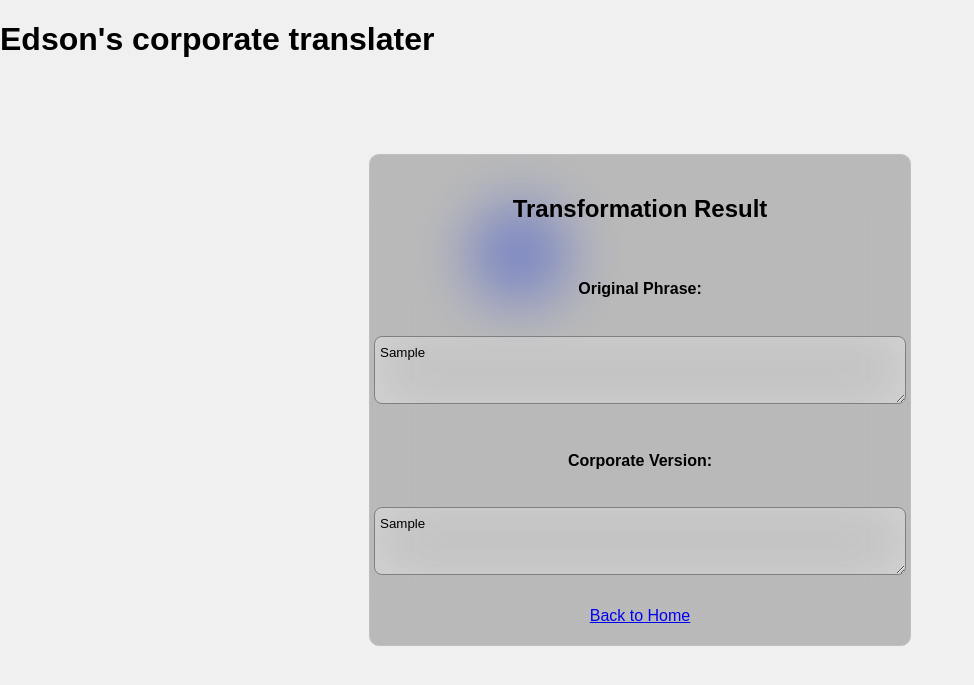
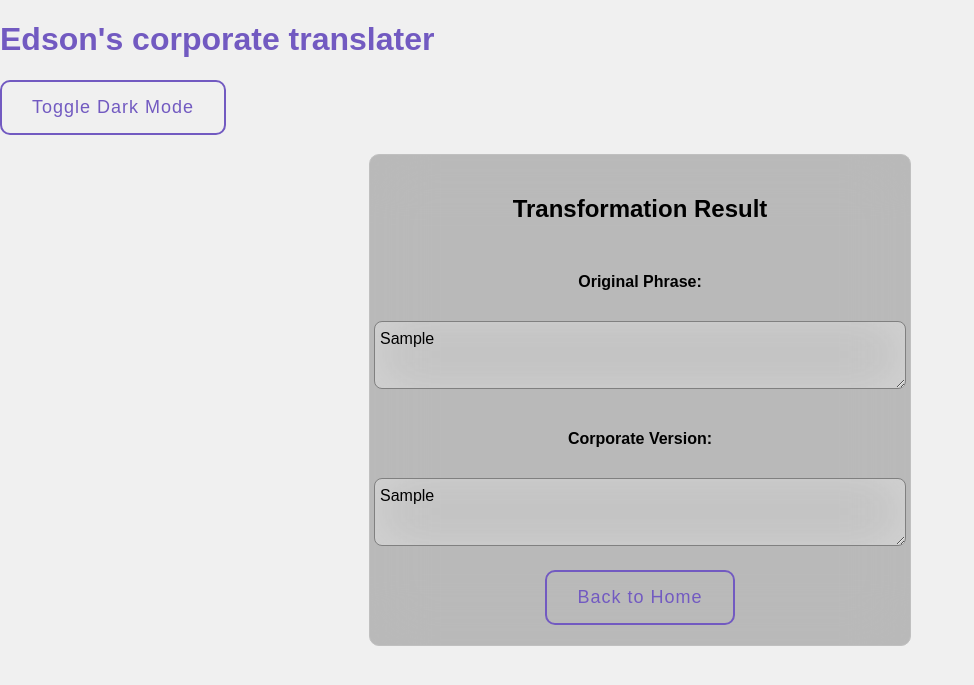
Before and after one commit to edsonli1999/Corporate-Translate-Flask, a Flask app: template templates/result.html in a window 1280 px wide. Shown: the top 685 px of the page, without its empty margins (0-974 px from the left). Run offline with Flask 3, Linux system fonts and the light colour scheme; the template is opened without the code that fills it: most values are stand-ins (such as "Sample title", 1, 10 or a date in 2020).

Commit message:
Added toggle dark mode button, more styling updates, and optimisations

```diff
--- a/static/styles/styles.css
+++ b/static/styles/styles.css
@@ -1,5 +1,3 @@
-/* static/styles/styles.css */
-
 body {
   font-family: Arial, sans-serif;
   background-color: #f0f0f0;
@@ -9,7 +7,11 @@ body {
 }
 
 h1 {
-  color: black;
+  color: #725AC1;
+}
+
+p {
+  font-size: medium;
 }
 
 .main-container {
@@ -43,12 +45,14 @@ h1 {
   border: 1px solid silver;
 }
 
-.main-container::before {
+/* Main content background ball animation thing */
+
+/* .main-container::before {
   width: 100px;
   height: 100px;
   content: "";
   position: absolute;
-  background-color: rgb(144, 161, 255);
+  background-color: #725AC1;
   z-index: -1;
   border-radius: 50%;
   left: 100px;
@@ -58,7 +62,7 @@ h1 {
 
 .main-container:hover::before {
   transform: translate(-50px, 50px);
-}
+} */
 
 
 /* Making it so that input and button are in different lines */
@@ -77,9 +81,10 @@ h1 {
   min-width: 350px;
   min-height: 50px;
   max-width: 1000px;
-  max-height: 400px;
+  max-height: 365px;
   margin-bottom: 10px;  /* Spacing between textarea and button */
   font-family: sans-serif;
+  font-size: medium;
   padding: 8px 5px;
   background-color: rgba(255, 255, 255, 0.4); /* Adjust the alpha channel (0.0 to 1.0) for transparency */
   backdrop-filter: blur(30px);
@@ -91,3 +96,62 @@ h1 {
   align-self:flex-end;
   width: 100%;  /* Full width of the container */
 }
+
+button {
+  position: relative;
+  display: inline-block;
+  /* margin: 15px; */
+  padding: 15px 30px;
+  text-align: center;
+  font-size: 18px;
+  letter-spacing: 1px;
+  text-decoration: none;
+  color: #725AC1;
+  border: 2px solid #725AC1;
+  background: transparent;
+  cursor: pointer;
+  transition: ease-out 0.5s;
+  border-radius: 10px;
+  box-shadow: inset 0 0 0 0 #725AC1;
+}
+
+button:hover {
+  color: white;
+  box-shadow: inset 0 -100px 0 0 #725AC1;
+  /* transform: translateY(-2px); */
+}
+
+button:active {
+  transform: scale(0.9);
+}
+
+
+/* Dark mode styles */
+body.dark-mode {
+  background-color: #1a1a1a;
+  color: white;
+}
+
+h1.dark-mode {
+  color: white;
+}
+
+.main-container.dark-mode {
+  background-color: #333;
+  border: 1px solid rgba(255, 255, 255, 0.089);
+}
+
+.main-content.dark-mode {
+  backdrop-filter: blur(30px);
+  background-color: rgba(255, 255, 255, 0.089);
+  border: 1px solid rgba(65, 65, 65, 0.308);
+}
+
+.main-content textarea.dark-mode {
+  background-color: rgba(0, 0, 0, 0.7);
+}
+
+.main-content button.dark-mode {
+  background-color: #555;
+  color: white;
+}
--- a/templates/result.html
+++ b/templates/result.html
@@ -11,6 +11,7 @@
 
 <body>
   <h1>Edson's corporate translater </h1>
+  <button onclick="toggleDarkMode()">Toggle Dark Mode</button>
   <div class="main-container">
     <div class="main-content">
       <h2>Transformation Result</h2>
@@ -21,9 +22,34 @@
       <p><strong>Corporate Version:</strong></p>
       <!-- Use a textarea for displaying the transformed_phrase -->
       <textarea readonly>{{ transformed_phrase }}</textarea>
-      <a href="/">Back to Home</a>
+      <form action="/">
+        <button type="submit">Back to Home</button>
+      </form>
+      <!-- <a href="/">Back to Home</a> -->
     </div>
   </div>
+
+  <!-- Include the JavaScript for dark mode toggle -->
+  <script>
+    // Function to toggle dark mode
+    function toggleDarkMode() {
+      const body = document.body;
+      body.classList.toggle("dark-mode");
+
+      // Save the dark mode preference in a cookie
+      const darkModeEnabled = body.classList.contains("dark-mode");
+      document.cookie = `darkMode=${darkModeEnabled}; path=/`;
+    }
+
+    // Check if dark mode is enabled from the cookie
+    const darkModeCookie = document.cookie.split('; ').find(row => row.startsWith('darkMode='));
+    if (darkModeCookie) {
+      const darkModeEnabled = darkModeCookie.split('=')[1] === 'true';
+      if (darkModeEnabled) {
+        document.body.classList.add('dark-mode');
+      }
+    }
+  </script>
 </body>
 
 </html>
```
Also changed, not shown: templates/index.html (+23 -0 lines).
